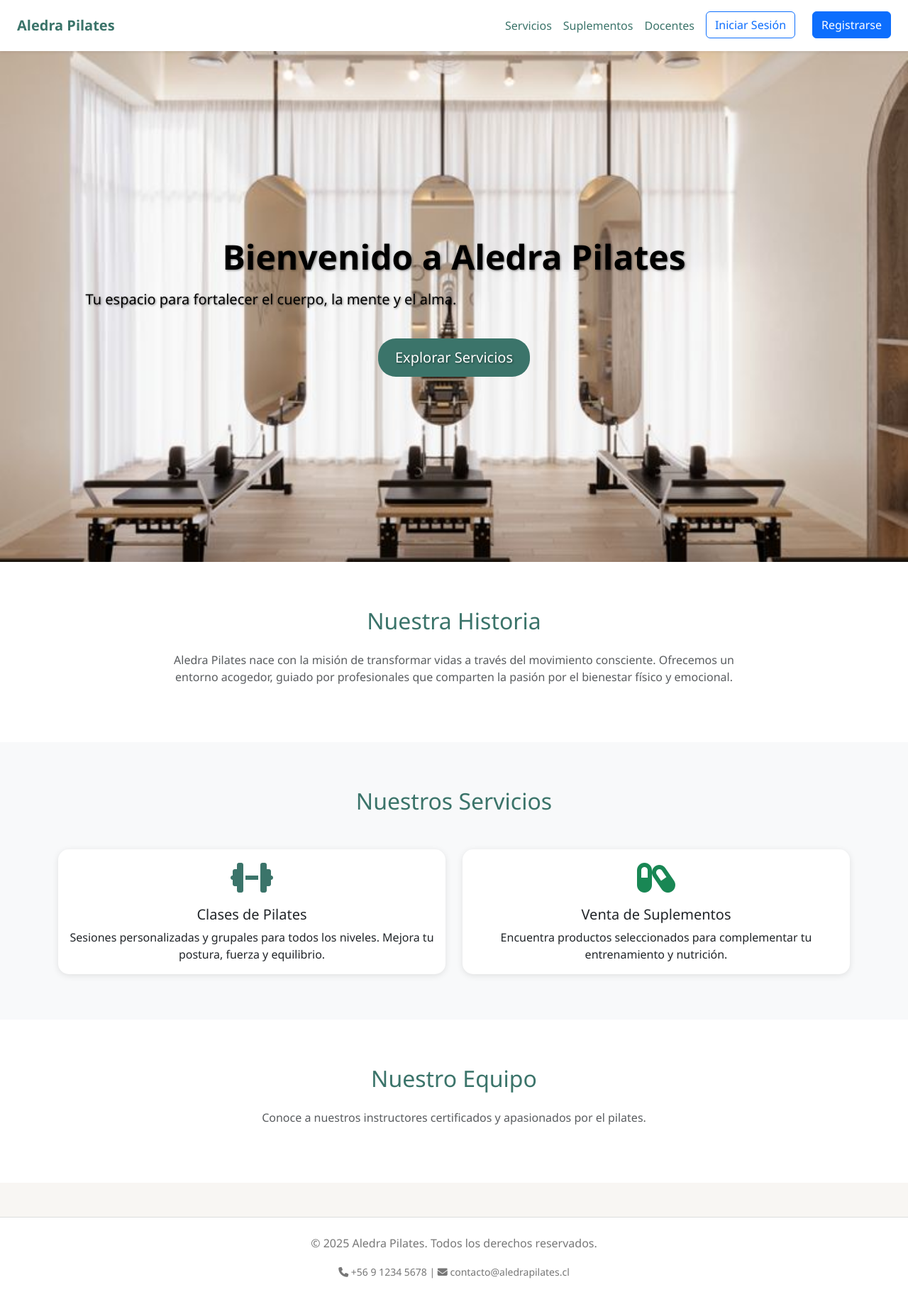
After one commit to bvnyamin/pilates-aledra, a PHP site: page /aledra-pilates/bienvenida2.html in a window 1280 px wide. The commit adds this page. Shown: the whole page at 71% size. Run offline with PHP 8.4, Linux system fonts and the light colour scheme.

Commit message:
Se Agregado admin y pagina bienvenida

```diff
--- /dev/null
+++ b/bienvenida2.html
@@ -0,0 +1,107 @@
+<!DOCTYPE html>
+<html lang="es">
+<head>
+    <meta charset="UTF-8" />
+    <meta name="viewport" content="width=device-width, initial-scale=1.0" />
+    <title>Aledra Pilates</title>
+
+    <!-- Bootstrap CSS -->
+    <link href="https://cdn.jsdelivr.net/npm/bootstrap@5.3.3/dist/css/bootstrap.min.css" rel="stylesheet" />
+
+    <!-- FontAwesome -->
+    <link href="https://cdnjs.cloudflare.com/ajax/libs/font-awesome/6.5.0/css/all.min.css" rel="stylesheet" />
+
+    <!-- Estilos personalizados -->
+    <link rel="stylesheet" href="style_bienvenida2.css" />
+</head>
+<body>
+
+    <!-- Navbar -->
+    <nav class="navbar navbar-expand-lg navbar-light px-4 py-3 shadow-sm">
+        <a class="navbar-brand fw-bold" href="#">Aledra Pilates</a>
+        <button class="navbar-toggler" type="button" data-bs-toggle="collapse" data-bs-target="#navContent">
+            <span class="navbar-toggler-icon"></span>
+        </button>
+        <div class="collapse navbar-collapse justify-content-end" id="navContent">
+            <ul class="navbar-nav mb-2 mb-lg-0">
+                <li class="nav-item"><a class="nav-link" href="#servicios">Servicios</a></li>
+                <li class="nav-item"><a class="nav-link" href="#suplementos">Suplementos</a></li>
+                <li class="nav-item"><a class="nav-link" href="#docentes">Docentes</a></li>
+                <li class="nav-item"><a class="btn btn-outline-primary ms-2" href="login.html">Iniciar Sesión</a></li>
+                <li class="nav-item"><a class="btn btn-primary ms-4" href="registro.html">Registrarse</a></li>
+            </ul>
+        </div>
+    </nav>
+
+    <!-- Hero -->
+    <section class="hero">
+        <div class="container text-center">
+            <h1 class="display-4">Bienvenido a Aledra Pilates</h1>
+            <p class="lead mt-3">Tu espacio para fortalecer el cuerpo, la mente y el alma.</p>
+            <a href="#servicios" class="btn btn-custom btn-lg mt-4">Explorar Servicios</a>
+        </div>
+    </section>
+
+    <!-- Historia -->
+    <section class="section bg-white text-center">
+        <div class="container">
+            <h2 class="mb-4">Nuestra Historia</h2>
+            <p class="text-muted mx-auto" style="max-width: 800px;">
+                Aledra Pilates nace con la misión de transformar vidas a través del movimiento consciente. Ofrecemos un entorno acogedor, guiado por profesionales que comparten la pasión por el bienestar físico y emocional.
+            </p>
+        </div>
+    </section>
+
+    <!-- Servicios -->
+    <section id="servicios" class="section bg-light text-center">
+        <div class="container">
+            <h2 class="mb-5">Nuestros Servicios</h2>
+            <div class="row g-4">
+                <div class="col-md-6">
+                    <div class="card h-100">
+                        <div class="card-body">
+                            <i class="fas fa-dumbbell card-icon"></i>
+                            <h5 class="card-title">Clases de Pilates</h5>
+                            <p class="card-text">Sesiones personalizadas y grupales para todos los niveles. Mejora tu postura, fuerza y equilibrio.</p>
+                        </div>
+                    </div>
+                </div>
+                <div class="col-md-6" id="suplementos">
+                    <div class="card h-100">
+                        <div class="card-body">
+                            <i class="fas fa-capsules card-icon text-success"></i>
+                            <h5 class="card-title">Venta de Suplementos</h5>
+                            <p class="card-text">Encuentra productos seleccionados para complementar tu entrenamiento y nutrición.</p>
+                        </div>
+                    </div>
+                </div>
+            </div>
+        </div>
+    </section>
+
+    <!-- Docentes -->
+    <section id="docentes" class="section bg-white text-center">
+        <div class="container">
+            <h2 class="mb-4">Nuestro Equipo</h2>
+            <p class="text-muted mx-auto" style="max-width: 800px;">
+                Conoce a nuestros instructores certificados y apasionados por el pilates.
+            </p>
+            <!-- Aquí podrías añadir perfiles en tarjetas más adelante -->
+        </div>
+    </section>
+
+    <!-- Footer -->
+    <footer class="footer">
+        <div class="container">
+            <p>&copy; 2025 Aledra Pilates. Todos los derechos reservados.</p>
+            <small>
+                <i class="fas fa-phone"></i> +56 9 1234 5678 |
+                <i class="fas fa-envelope"></i> contacto@aledrapilates.cl
+            </small>
+        </div>
+    </footer>
+
+    <!-- Bootstrap JS -->
+    <script src="https://cdn.jsdelivr.net/npm/bootstrap@5.3.3/dist/js/bootstrap.bundle.min.js"></script>
+</body>
+</htm
--- a/style.css
+++ b/style.css
@@ -20,7 +20,7 @@ body{
 }
 
 .info {
-    background-image:url(bg.jpg);
+    background-image:url(images/bg.jpg);
     background-position: center center;
     background-repeat:no-repeat;
     background-size: cover;
--- /dev/null
+++ b/style_bienvenida2.css
@@ -0,0 +1,97 @@
+/* landing.css */
+
+body {
+    font-family: 'Segoe UI', Tahoma, Geneva, Verdana, sans-serif;
+    background-color: #f8f6f3;
+    color: #333;
+}
+
+.navbar {
+    background-color: #ffffff;
+    box-shadow: 0 4px 6px rgba(0, 0, 0, 0.1);
+}
+
+.navbar-brand {
+    font-weight: bold;
+    color: #3b746a;
+}
+
+.nav-link {
+    color: #3b746a !important;
+}
+
+.nav-link:hover {
+    text-decoration: underline;
+}
+
+.hero {
+    background: url('images/Pilates\ Studio\ Design.jpg') no-repeat center center/cover;
+    color: rgb(0, 0, 0);
+    height: 90vh;
+    display: flex;
+    align-items: center;
+    justify-content: center;
+    flex-direction: column;
+    text-align: center;
+    text-shadow: 1px 1px 3px rgba(0,0,0,0.5);
+}
+
+.hero h1 {
+    font-size: 3rem;
+    font-weight: bold;
+}
+
+.hero p {
+    font-size: 1.25rem;
+    margin-top: 1rem;
+    max-width: 600px;
+}
+
+.btn-custom {
+    background-color: #3b746a;
+    color: white;
+    border: none;
+    padding: 0.75rem 1.5rem;
+    border-radius: 25px;
+    transition: background-color 0.3s ease;
+}
+
+.btn-custom:hover {
+    background-color: #2d5f56;
+}
+
+.section {
+    padding: 4rem 2rem;
+}
+
+.section h2 {
+    text-align: center;
+    margin-bottom: 2rem;
+    color: #3b746a;
+}
+
+.card {
+    border: none;
+    border-radius: 15px;
+    box-shadow: 0 2px 10px rgba(0,0,0,0.1);
+    transition: transform 0.3s ease;
+}
+
+.card:hover {
+    transform: translateY(-5px);
+}
+
+.card-icon {
+    font-size: 3rem;
+    color: #3b746a;
+    margin-bottom: 1rem;
+}
+
+.footer {
+    background-color: #ffffff;
+    text-align: center;
+    padding: 1.5rem;
+    color: #777;
+    border-top: 1px solid #ddd;
+    margin-top: 3rem;
+}
```
Also changed, not shown: bienvenida.html (added, +18 -0 lines), login.php (+24 -20 lines), registro.php (+33 -26 lines), images/@marikalehvila.jpg (added), images/Pilates Studio Design.jpg (added), images/bg.jpg (renamed from bg.jpg), images/bg1.jpg (added), images/frasepilates.jpg (added), images/joseph.jpg (added), images/logo.jpg (added), images/pilates1.jpg (added), images/pilates2.jpg (added), images/sumplementos.jpg (added), style_welcome.css (added).
